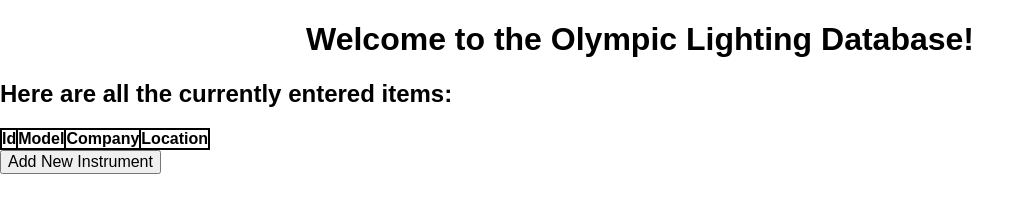
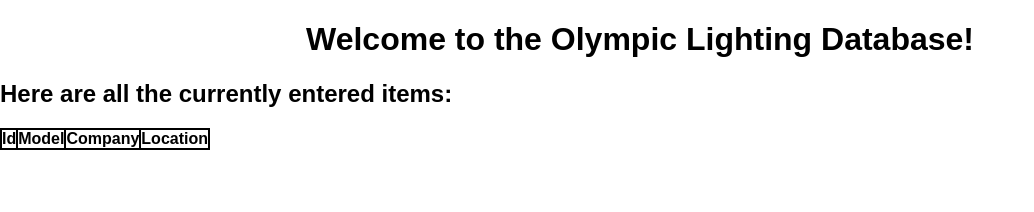
Before and after one commit to TheatreKnitter/lighting, a website: page public/index.html in a window 1280 px wide. Shown: the whole page, without its empty margins (0-1034 px from the left). Drawn offline with nearby package versions, Linux system fonts and the light colour scheme.

Commit message:
more frontend fixes

```diff
--- a/public/app.js
+++ b/public/app.js
@@ -1,5 +1,6 @@
 $(document).ready(function(){
-    getInstruments
+    getInstruments;
+    console.log(instruments);
 });
 
 var getInstruments = function(instrument) {
--- a/public/index.html
+++ b/public/index.html
@@ -23,10 +23,6 @@
             </tr>
         </table>
 
-        <form action="//olympic-lighting.herokuapp.com/add-delete.html">
-            <input type="submit" value="Add New Instrument" />
-        </form>
-
         <script type="text/javascript"  src="https://code.jquery.com/jquery-3.1.0.js" ></script>
         <script type="text/javascript" src="app.js"></script>
     </body>
```
